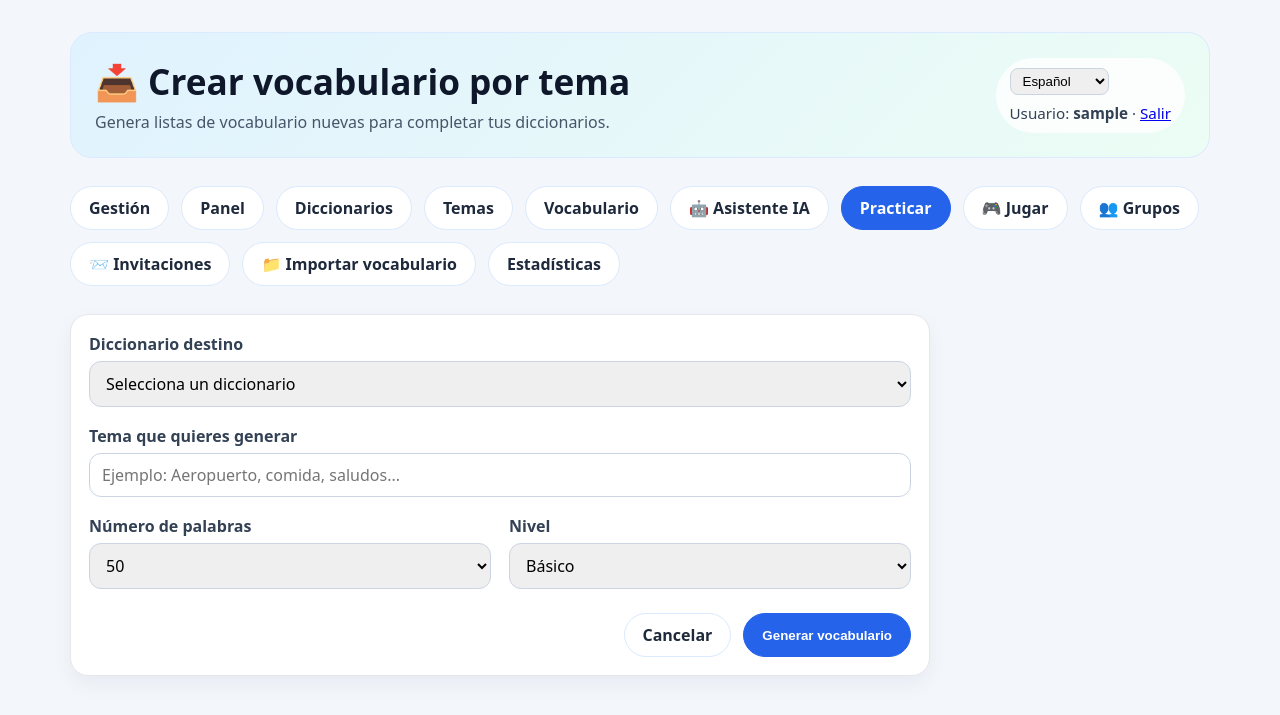
After one commit to Ootoito/gestor-tareas-ia-master, a Django app: page /praktiko/ia/vocabulario/ in a window 1280 px wide. The commit adds this page. Shown: the top 715 px of the page. Run offline with Django 5.2, Linux system fonts and the light colour scheme; the visitor is signed in with stand-in values (Sample User, id 1); data that the repository does not hold is empty.

Commit message:
Añadir generador IA de vocabulario por tema

````diff
--- a/praktiko/templates/praktiko/diccionarios/listado.html
+++ b/praktiko/templates/praktiko/diccionarios/listado.html
@@ -23,7 +23,6 @@
 
 <section class="praktiko-section">
 
-```
 {% if diccionarios %}
 
     <div class="praktiko-grid diccionarios-grid">
@@ -77,7 +76,6 @@
     </div>
 
 {% endif %}
-```
 
 </section>
 
--- a/praktiko/templates/praktiko/ia/asistente.html
+++ b/praktiko/templates/praktiko/ia/asistente.html
@@ -62,8 +62,9 @@
                 {% trans "Genera listas de vocabulario para importar a tus diccionarios." %}
             </p>
             <div class="form-actions">
-                <a href="#" class="praktiko-btn">
-                    {% trans "Próximamente" %}
+                <a href="{% url 'praktiko:ia_crear_vocabulario' %}"
+                    class="praktiko-btn praktiko-btn-main">
+                        {% trans "Abrir" %}
                 </a>
             </div>
         </article>
--- /dev/null
+++ b/praktiko/templates/praktiko/ia/crear_vocabulario.html
@@ -0,0 +1,267 @@
+{% extends "praktiko/base.html" %}
+{% load i18n %}
+
+{% block title %}
+{% trans "Crear vocabulario por tema" %}
+{% endblock %}
+
+{% block page_title %}
+📥 {% trans "Crear vocabulario por tema" %}
+{% endblock %}
+
+{% block page_subtitle %}
+{% trans "Genera listas de vocabulario nuevas para completar tus diccionarios." %}
+{% endblock %}
+
+{% block content %}
+
+<section class="praktiko-section">
+
+    <form method="post" class="praktiko-card praktiko-form">
+
+        {% csrf_token %}
+
+        <input type="hidden" name="accion" value="generar">
+
+        <div class="form-grid">
+
+            <div class="form-group form-group-full">
+                <label for="diccionario">
+                    {% trans "Diccionario destino" %}
+                </label>
+
+                <select name="diccionario"
+                        id="diccionario"
+                        class="form-control"
+                        required>
+                    <option value="">
+                        {% trans "Selecciona un diccionario" %}
+                    </option>
+
+                    {% for diccionario in diccionarios %}
+                        <option value="{{ diccionario.id }}">
+                            {{ diccionario.nombre }}
+                            ({{ diccionario.idioma_origen }} → {{ diccionario.idioma_destino }})
+                            - {{ diccionario.total_entradas_activas }} {% trans "entradas" %}
+                        </option>
+                    {% endfor %}
+                </select>
+            </div>
+
+            <div class="form-group form-group-full">
+                <label for="tema">
+                    {% trans "Tema que quieres generar" %}
+                </label>
+
+                <input type="text"
+                       id="tema"
+                       name="tema"
+                       class="form-control"
+                       required
+                       placeholder="{% trans 'Ejemplo: Aeropuerto, comida, saludos...' %}">
+            </div>
+
+            <div class="form-group">
+                <label for="cantidad">
+                    {% trans "Número de palabras" %}
+                </label>
+
+                <select name="cantidad"
+                        id="cantidad"
+                        class="form-control"
+                        required>
+                    <option value="25">25</option>
+                    <option value="50" selected>50</option>
+                    <option value="100">100</option>
+                </select>
+            </div>
+
+            <div class="form-group">
+                <label for="nivel">
+                    {% trans "Nivel" %}
+                </label>
+
+                <select name="nivel"
+                        id="nivel"
+                        class="form-control"
+                        required>
+                    <option value="basico">
+                        {% trans "Básico" %}
+                    </option>
+                    <option value="intermedio">
+                        {% trans "Intermedio" %}
+                    </option>
+                    <option value="avanzado">
+                        {% trans "Avanzado" %}
+                    </option>
+                </select>
+            </div>
+
+        </div>
+
+        <div class="form-actions">
+
+            <a href="{% url 'praktiko:asistente_ia' %}"
+               class="praktiko-btn">
+                {% trans "Cancelar" %}
+            </a>
+
+            <button type="submit"
+                    class="praktiko-btn praktiko-btn-main">
+                {% trans "Generar vocabulario" %}
+            </button>
+
+        </div>
+
+    </form>
+
+</section>
+
+{% if resumen_guardado %}
+
+<section class="praktiko-section">
+
+    <div class="praktiko-card">
+
+        <h3>
+            ✅ {% trans "Vocabulario guardado" %}
+        </h3>
+
+        <p>
+            <strong>{% trans "Diccionario" %}:</strong>
+            {{ resumen_guardado.diccionario.nombre }}
+        </p>
+
+        <p>
+            <strong>{% trans "Tema" %}:</strong>
+            {{ resumen_guardado.tema.nombre }}
+        </p>
+
+        <div class="resultado-grid">
+            ...
+        </div>
+
+        <div class="form-actions">
+            <a href="{% url 'praktiko:listado_vocabulario' %}"
+               class="praktiko-btn praktiko-btn-main">
+                {% trans "Ver vocabulario" %}
+            </a>
+
+            <a href="{% url 'praktiko:ia_crear_vocabulario' %}"
+               class="praktiko-btn">
+                {% trans "Generar más vocabulario" %}
+            </a>
+        </div>
+
+    </div>
+
+</section>
+
+{% endif %}
+
+{% if resultado %}
+
+<section class="praktiko-section">
+
+    <div class="praktiko-card">
+
+        <h3>
+            {% trans "Resultado de la generación" %}
+        </h3>
+
+        <p>
+            <strong>{% trans "Diccionario" %}:</strong>
+            {{ resultado.diccionario.nombre }}
+        </p>
+
+        <p>
+            <strong>{% trans "Tema" %}:</strong>
+            {{ resultado.tema }}
+        </p>
+
+        <p>
+            <strong>{% trans "Nivel" %}:</strong>
+            {{ resultado.nivel }}
+        </p>
+
+        <p>
+            <strong>{% trans "Cantidad solicitada" %}:</strong>
+            {{ resultado.cantidad }}
+        </p>
+
+        {% if not resultado.respuesta.ok %}
+
+            <div class="praktiko-message praktiko-message-error">
+                {{ resultado.respuesta.error }}
+            </div>
+
+        {% else %}
+
+            <form method="post">
+
+                {% csrf_token %}
+
+                <input type="hidden" name="accion" value="guardar">
+                <input type="hidden" name="diccionario" value="{{ resultado.diccionario.id }}">
+                <input type="hidden" name="tema" value="{{ resultado.tema }}">
+                <input type="hidden" name="nivel" value="{{ resultado.nivel }}">
+                <input type="hidden" name="cantidad" value="{{ resultado.cantidad }}">
+
+                <div class="table-card">
+                    <table class="praktiko-table">
+                        <thead>
+                            <tr>
+                                <th>{% trans "Añadir" %}</th>
+                                <th>{% trans "Origen" %}</th>
+                                <th>{% trans "Traducción" %}</th>
+                                <th>{% trans "Tipo" %}</th>
+                            </tr>
+                        </thead>
+                        <tbody>
+                            {% for entrada in resultado.respuesta.datos %}
+                                <tr>
+                                    <td>
+                                        <input type="checkbox"
+                                               name="seleccionadas"
+                                               value="{{ forloop.counter0 }}"
+                                               checked>
+
+                                        <input type="hidden"
+                                               name="origen_{{ forloop.counter0 }}"
+                                               value="{{ entrada.origen }}">
+
+                                        <input type="hidden"
+                                               name="destino_{{ forloop.counter0 }}"
+                                               value="{{ entrada.destino }}">
+
+                                        <input type="hidden"
+                                               name="tipo_{{ forloop.counter0 }}"
+                                               value="{{ entrada.tipo }}">
+                                    </td>
+                                    <td>{{ entrada.origen }}</td>
+                                    <td>{{ entrada.destino }}</td>
+                                    <td>{{ entrada.tipo }}</td>
+                                </tr>
+                            {% endfor %}
+                        </tbody>
+                    </table>
+                </div>
+
+                <div class="form-actions">
+                    <button type="submit"
+                            class="praktiko-btn praktiko-btn-main">
+                        {% trans "Guardar seleccionadas" %}
+                    </button>
+                </div>
+
+            </form>
+
+        {% endif %}
+
+    </div>
+
+</section>
+
+{% endif %}
+
+{% endblock %}
--- a/praktiko/templates/praktiko/practica/resultado.html
+++ b/praktiko/templates/praktiko/practica/resultado.html
@@ -17,7 +17,6 @@
 
 <section class="praktiko-section">
 
-```
 <div class="praktiko-card practica-card">
 
     <h2>{% trans "Práctica finalizada" %}</h2>
@@ -71,7 +70,6 @@
     </div>
 
 </div>
-```
 
 </section>
 
--- a/praktiko/templates/praktiko/vocabulario/formulario.html
+++ b/praktiko/templates/praktiko/vocabulario/formulario.html
@@ -19,7 +19,6 @@
     <form method="post" class="praktiko-card praktiko-form">
         {% csrf_token %}
 
-```
     <div class="form-grid">
 
         <div class="form-group">
@@ -105,7 +104,6 @@
     </div>
 
 </form>
-```
 
 </section>
 
--- a/praktiko/templates/praktiko/vocabulario/listado.html
+++ b/praktiko/templates/praktiko/vocabulario/listado.html
@@ -19,7 +19,6 @@
 
 <section class="praktiko-section">
 
-```
 {% if entradas %}
     <div class="praktiko-card table-card">
         <table class="praktiko-table">
@@ -77,7 +76,6 @@
         {% trans "Todavía no tienes palabras o frases creadas." %}
     </div>
 {% endif %}
-```
 
 </section>
 
--- a/praktiko/urls.py
+++ b/praktiko/urls.py
@@ -75,4 +75,5 @@ urlpatterns = [
 
     path("ia/", ia_views.asistente_ia, name="asistente_ia",),
     path("ia/recomendacion/", ia_views.recomendacion_estudio, name="ia_recomendacion_estudio",),
+    path("ia/vocabulario/", ia_views.crear_vocabulario_tema, name="ia_crear_vocabulario",),
 ]
````
Also changed, not shown: praktiko/servicios/ia_service.py (+87 -0 lines), praktiko/vistas/ia_views.py (+177 -3 lines), locale/en/LC_MESSAGES/django.po, locale/eo/LC_MESSAGES/django.po, locale/ru/LC_MESSAGES/django.po, 3 other files.
